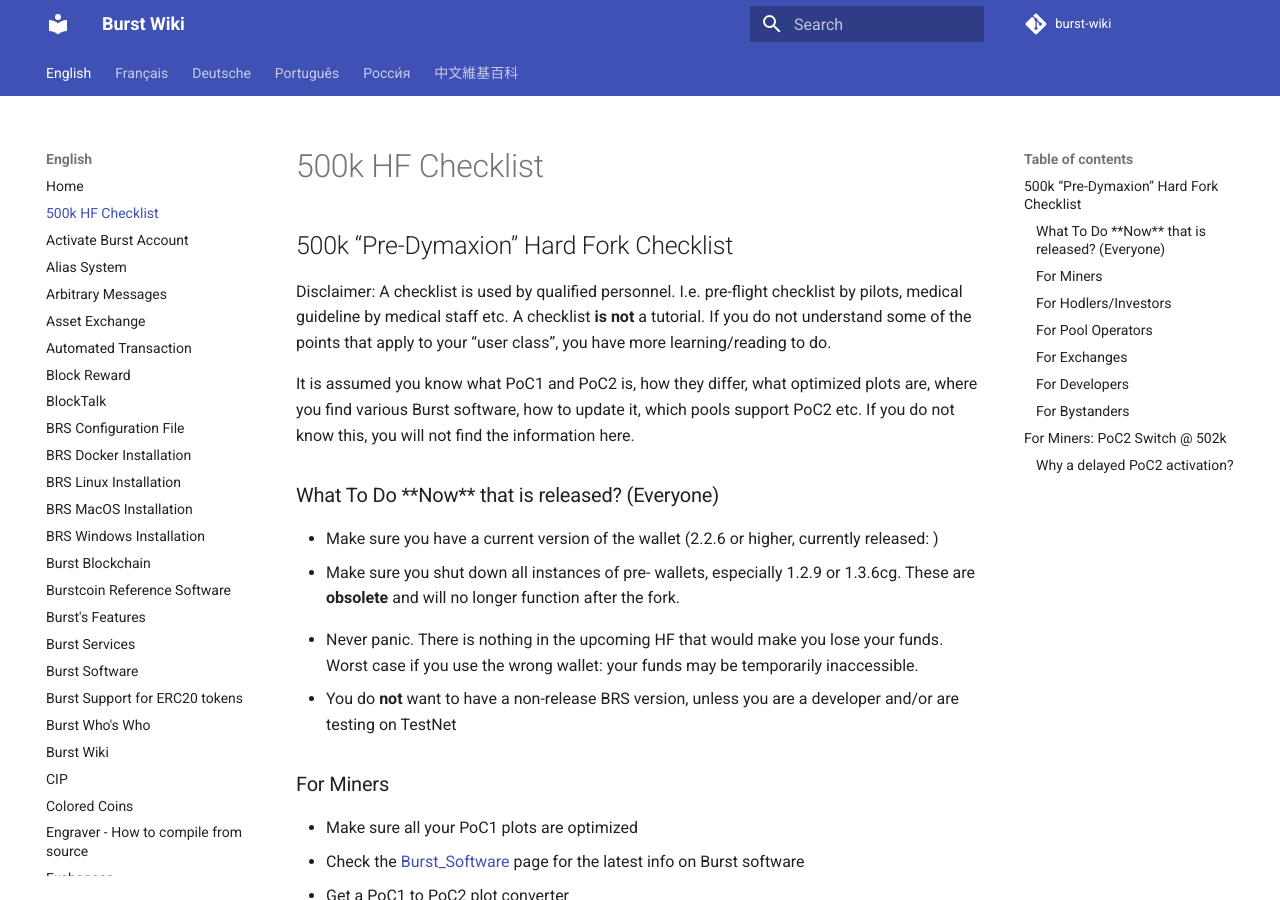
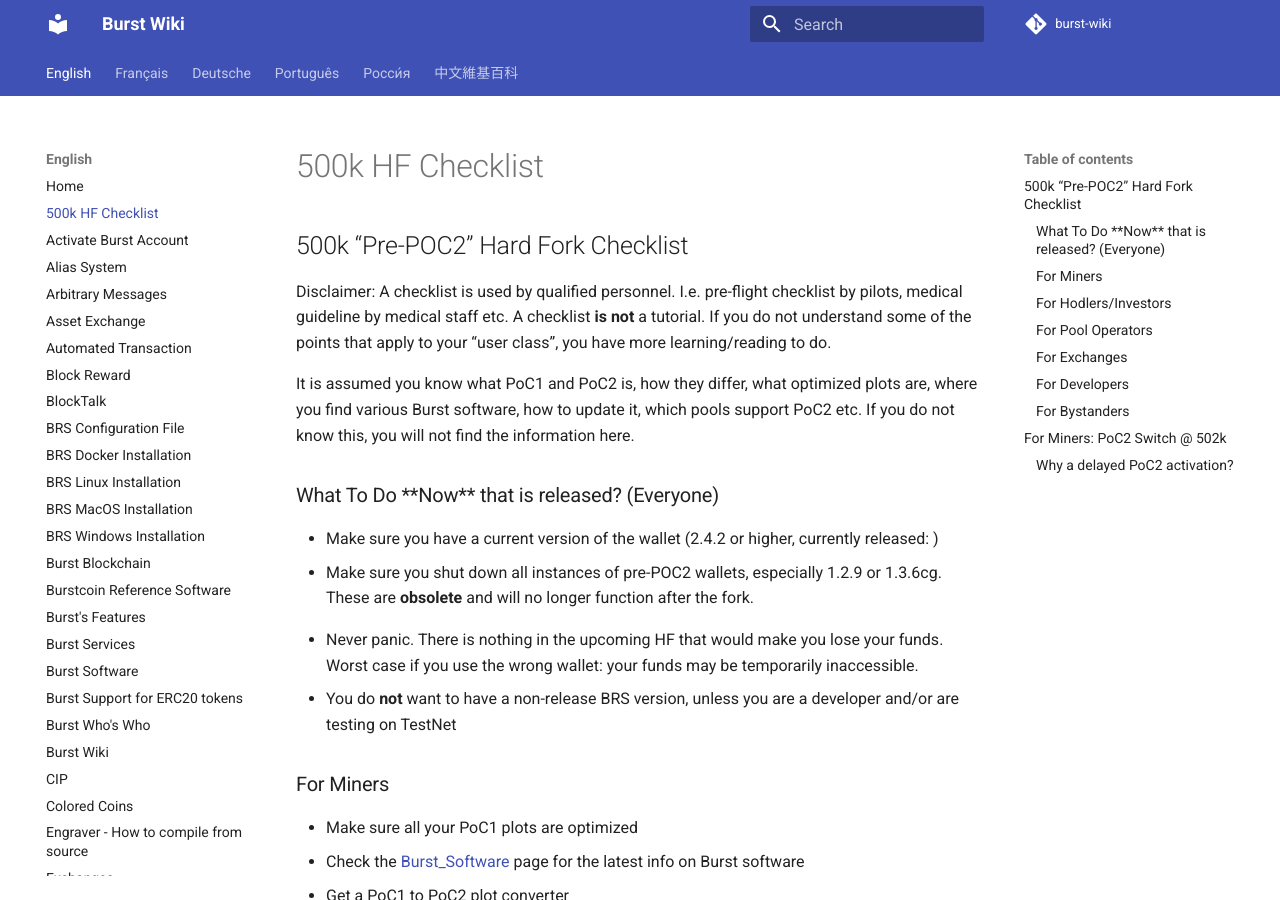
Before and after one commit to burst-apps-team/burst-wiki, an MkDocs documentation site: the page built from docs/en/500k-hf-checklist.md, in a window 1280 px wide and 900 px high. Built offline with MkDocs 1.6.1 and Material for MkDocs 9.7.7, drawn with Linux system fonts in a browser that asks for light colours; comment, search, counter and statistics services are not loaded; old or Windows-style settings are respelled for this version of MkDocs.

Commit message:
Update 500k-hf-checklist.md
Do we even need this anymore?

```diff
--- a/docs/en/500k-hf-checklist.md
+++ b/docs/en/500k-hf-checklist.md
@@ -1,4 +1,4 @@
-500k “Pre-Dymaxion” Hard Fork Checklist
+500k “Pre-POC2” Hard Fork Checklist
 ---------------------------------------
 
 Disclaimer: A checklist is used by qualified personnel. I.e. pre-flight checklist by pilots, medical guideline by medical staff etc. A checklist **is not** a tutorial. If you do not understand some of the points that apply to your “user class”, you have more learning/reading to do.
@@ -7,8 +7,8 @@ It is assumed you know what PoC1 and PoC2 is, how they differ, what optimized pl
 
 ### What To Do \*\*Now\*\* that  is released? (Everyone)
 
--   Make sure you have a current version of the wallet (2.2.6 or higher, currently released: )
--   Make sure you shut down all instances of pre- wallets, especially 1.2.9 or 1.3.6cg. These are **obsolete** and will no longer function after the fork.
+-   Make sure you have a current version of the wallet (2.4.2 or higher, currently released: )
+-   Make sure you shut down all instances of pre-POC2 wallets, especially 1.2.9 or 1.3.6cg. These are **obsolete** and will no longer function after the fork.
 
 <!-- -->
 
```
